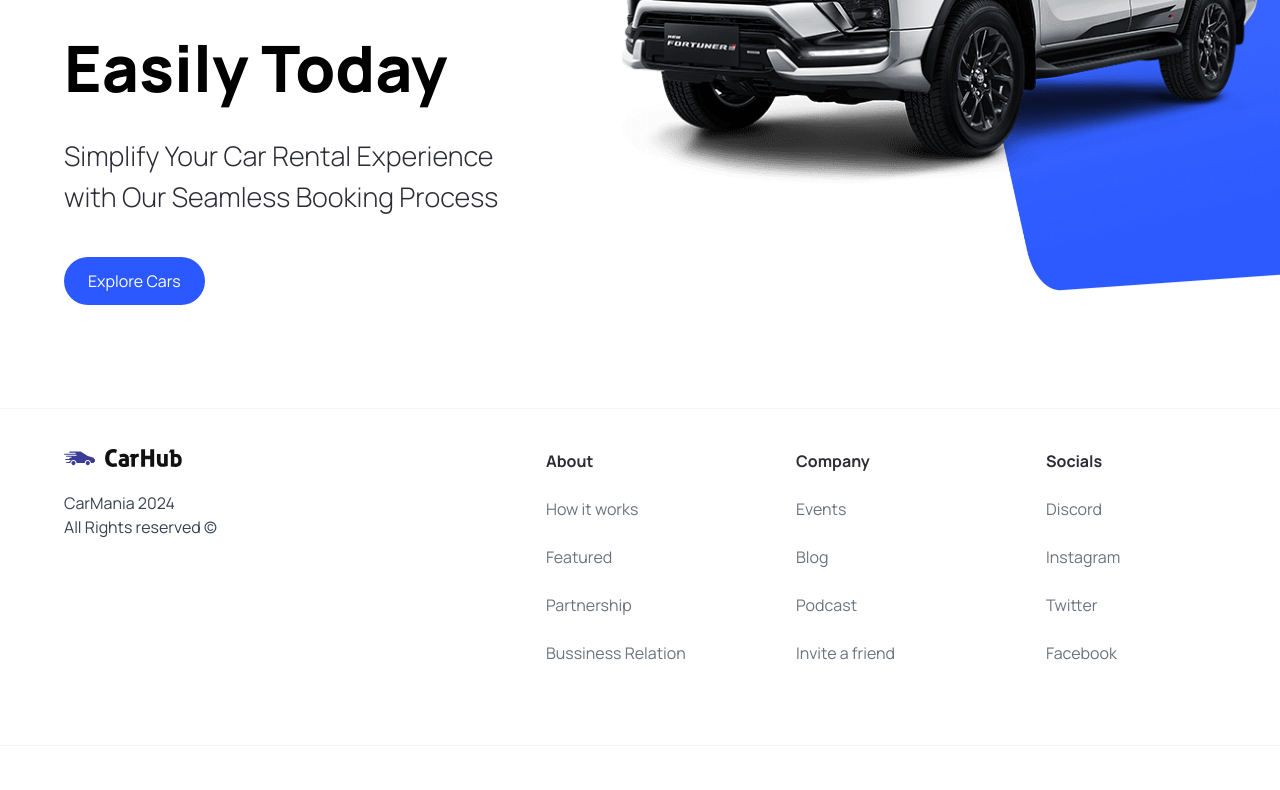
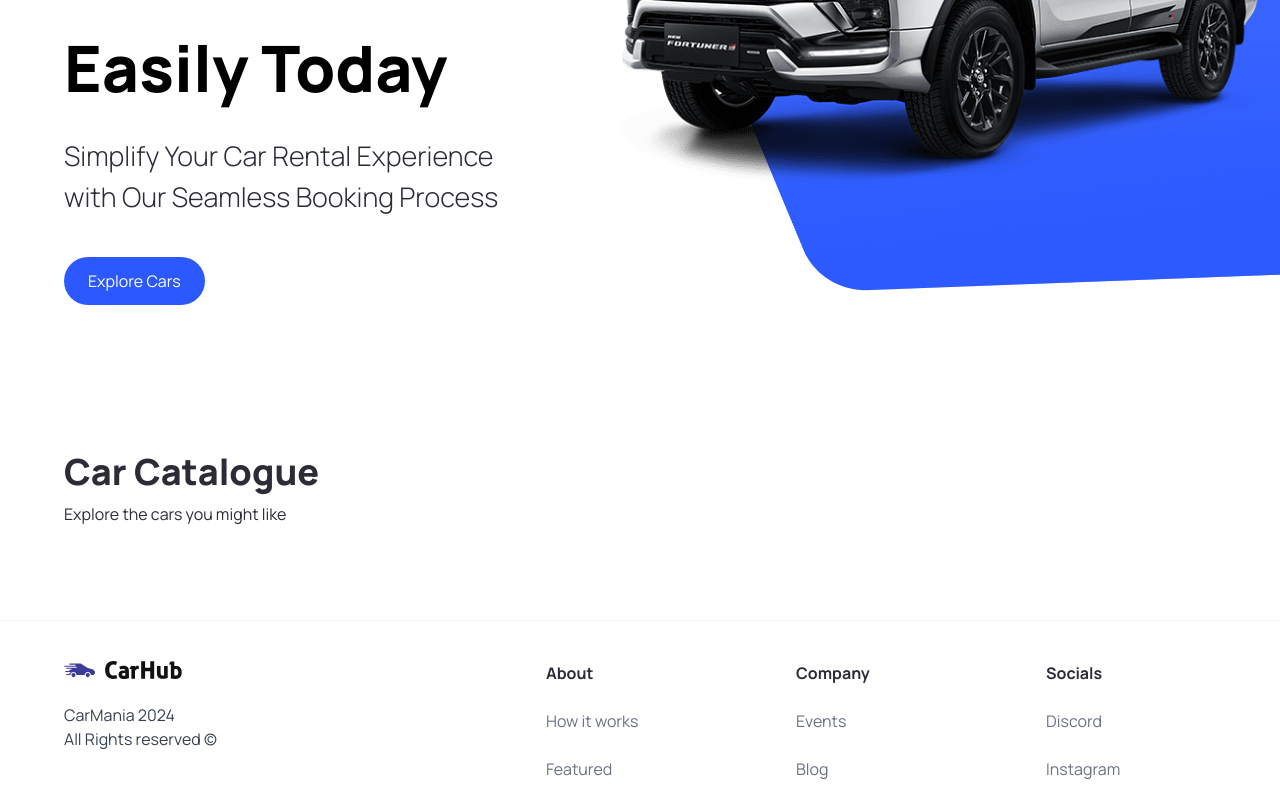
Before and after one commit to safatsaat2/car-mania, a Next.js app: page / in a window 1280 px wide. Shown: the part 412-1202 px from the top of the page. Built offline with nearby package versions, Linux system fonts and the light colour scheme.

Commit message:
catalogue section wrapper implementation

```diff
--- a/app/page.tsx
+++ b/app/page.tsx
@@ -5,6 +5,19 @@ export default function Home() {
   return (
     <main className="overflow-hidden">
       <Hero/>
+      <div className="mt-12 padding-x padding-y max-width" id="discover">
+        <div className="home__text-container">
+          <h1 className="text-4xl font-extrabold">Car Catalogue</h1>
+          <p>Explore the cars you might like</p>
+          <div className="home__filters">
+
+
+            <div className="home__filter-container">
+
+            </div>
+          </div>
+        </div>
+      </div>
     </main>
   );
 }
--- a/components/Hero.tsx
+++ b/components/Hero.tsx
@@ -30,10 +30,9 @@ const Hero = () => {
       <div className="hero__image-container">
         <div className="hero__image">
             <Image alt="image hero" src="/hero.png" fill className="object-contain"/>
-            <div className="hero__image-overlay">
 
-            </div>
         </div>
+            <div className="hero__image-overlay" />
       </div>
     </div>
   );
```
